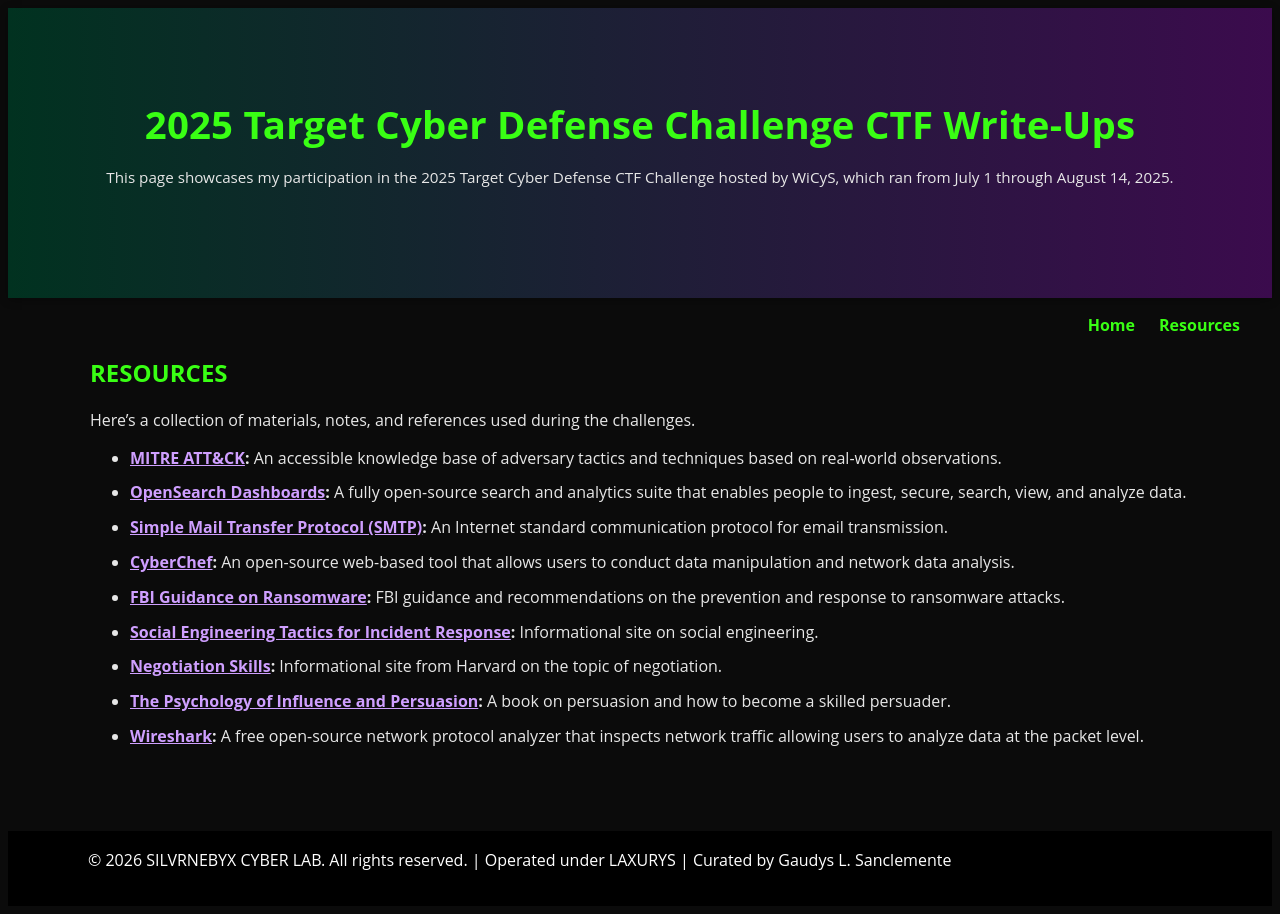
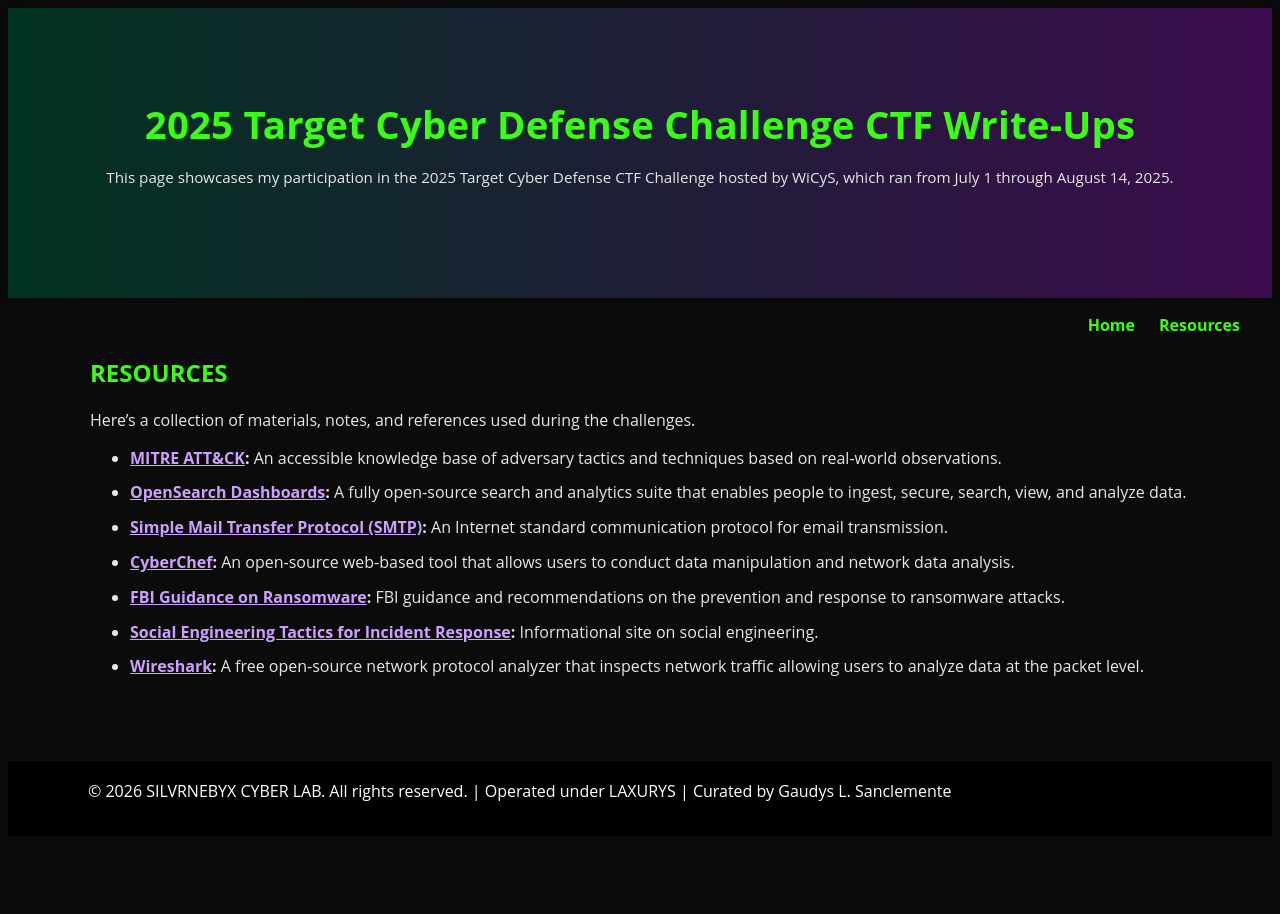
Before and after one commit to glsanclem/2026-US-Cyber-Open-CTF, a Jekyll site: the page built from resources.md, in a window 1280 px wide. Built offline with Jekyll 4.4.1, drawn with Linux system fonts in a browser that asks for light colours.

Commit message:
Remove negotiation and persuasion resources from list
Removed links to negotiation skills and psychology of influence resources.

```diff
--- a/resources.md
+++ b/resources.md
@@ -17,6 +17,4 @@ Here’s a collection of materials, notes, and references used during the challe
 - **[CyberChef](https://gchq.github.io/CyberChef/):** An open-source web-based tool that allows users to conduct data manipulation and network data analysis.
 - **[FBI Guidance on Ransomware](https://www.fbi.gov/how-we-can-help-you/scams-and-safety/common-frauds-and-scams/ransomware):** FBI guidance and recommendations on the prevention and response to ransomware attacks.
 - **[Social Engineering Tactics for Incident Response](https://www.social-engineer.org/framework/influencing-others/influence-tactics/):** Informational site on social engineering.
-- **[Negotiation Skills](https://www.pon.harvard.edu/category/daily/negotiation-skills-daily/?cid=13):** Informational site from Harvard on the topic of negotiation.
-- **[The Psychology of Influence and Persuasion]( https://www.amazon.com/Influence-Psychology-Persuasion-Robert-Cialdini/dp/0688128165):** A book on persuasion and how to become a skilled persuader.
 - **[Wireshark](https://www.wireshark.org/):** A free open-source network protocol analyzer that inspects network traffic allowing users to analyze data at the packet level.
```
